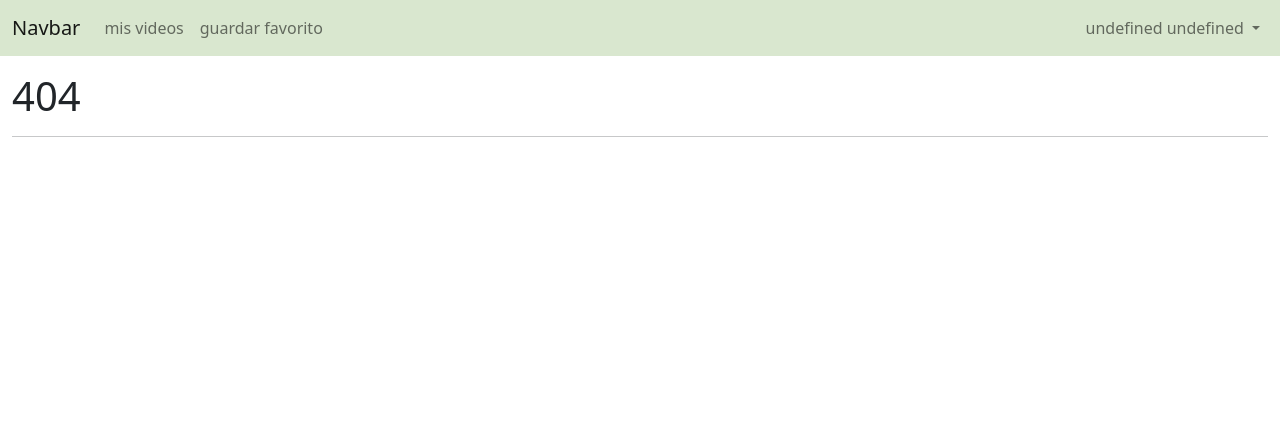
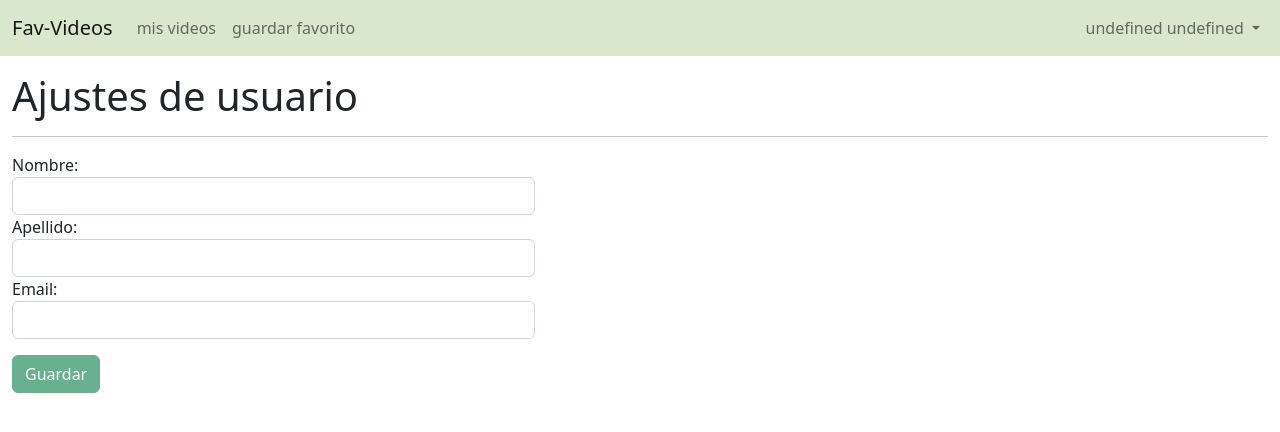
Before and after one commit to N4than13L/master-fullstack-con-symfony, an Angular app in the folder app-videos-angular/: page /ajustes in a window 1280 px wide. Before the commit this address had no page. Shown: the top 432 px of the page. Built offline with nearby package versions, Linux system fonts and the light colour scheme.

Commit message:
agregando logica para ver y actualizar usuario e importando cosas en el video-newComponent

```diff
--- a/app-videos-angular/src/app/app.component.html
+++ b/app-videos-angular/src/app/app.component.html
@@ -1,17 +1,17 @@
 <nav class="navbar navbar-expand-lg" style="background-color: rgb(217, 231, 207)">
     <div class="container-fluid">
-        <a class="navbar-brand" href="#">Navbar</a>
+        <a class="navbar-brand" [routerLink]="['/inicio']">Fav-Videos</a>
         <button class="navbar-toggler" type="button" data-bs-toggle="collapse" data-bs-target="#navbarSupportedContent"
             aria-controls="navbarSupportedContent" aria-expanded="false" aria-label="Toggle navigation">
             <span class="navbar-toggler-icon"></span>
         </button>
         <div class="collapse navbar-collapse" id="navbarSupportedContent">
-            <ul *ngIf="identity" class="navbar-nav me-auto mb-2 mb-lg-0">
+            <ul class="navbar-nav me-auto mb-2 mb-lg-0" *ngIf="identity">
                 <li class="nav-item">
                     <a class="nav-link" aria-current="page" [routerLink]="['/inicio']">mis videos</a>
                 </li>
                 <li class="nav-item">
-                    <a class="nav-link" href="#">guardar favorito</a>
+                    <a class="nav-link" [routerLink]="['/video-favorito']">guardar favorito</a>
                 </li>
             </ul>
 
@@ -25,14 +25,14 @@
             </ul>
 
 
-            <ul class="navbar-nav navbar-right">
+            <ul class="navbar-nav navbar-right" *ngIf="identity">
                 <li class="nav-item dropdown">
                     <a class="nav-link dropdown-toggle" href="#" role="button" data-bs-toggle="dropdown"
                         aria-expanded="false">
                         {{identity.name + ' ' + identity.surname}}
                     </a>
                     <ul class="dropdown-menu">
-                        <li><a class="dropdown-item" href="#">ajustes</a></li>
+                        <li><a class="dropdown-item" [routerLink]="['/ajustes']">ajustes</a></li>
                         <li><a class="dropdown-item" [routerLink]="['/logout/sure']">salir</a></li>
 
                     </ul>
--- a/app-videos-angular/src/app/app.module.ts
+++ b/app-videos-angular/src/app/app.module.ts
@@ -12,6 +12,8 @@ import { RegisterComponent } from './components/register/register.component';
 import { LoginComponent } from './components/login/login.component';
 
 import { FormsModule } from '@angular/forms';
+import { UserEditComponent } from './components/user-edit/user-edit.component';
+import { VideoNewwComponent } from './components/video-neww/video-neww.component';
 
 @NgModule({
   declarations: [
@@ -19,7 +21,9 @@ import { FormsModule } from '@angular/forms';
     HomeComponent,
     ErrorComponent,
     RegisterComponent,
-    LoginComponent
+    LoginComponent,
+    UserEditComponent,
+    VideoNewwComponent
   ],
   imports: [
     BrowserModule,
--- a/app-videos-angular/src/app/app.routing.ts
+++ b/app-videos-angular/src/app/app.routing.ts
@@ -6,6 +6,8 @@ import { RegisterComponent } from "./components/register/register.component"
 import { HomeComponent } from "./components/home/home.component"
 import { ErrorComponent } from "./components/error/error.component"
 
+import { UserEditComponent } from "./components/user-edit/user-edit.component"
+import { VideoNewwComponent } from "./components/video-neww/video-neww.component"
 
 const appRoutes: Routes = [
     { path: '', component: HomeComponent },
@@ -13,6 +15,8 @@ const appRoutes: Routes = [
     { path: 'login', component: LoginComponent },
     { path: 'logout/:sure', component: LoginComponent },
     { path: 'registro', component: RegisterComponent },
+    { path: 'ajustes', component: UserEditComponent },
+    { path: 'video-favorito', component: VideoNewwComponent },
     { path: 'error', component: ErrorComponent },
     { path: '**', component: ErrorComponent }
 ]
--- a/app-videos-angular/src/app/components/home/home.component.html
+++ b/app-videos-angular/src/app/components/home/home.component.html
@@ -1,4 +1,15 @@
 <div class="container-fluid mt-3">
     <h1>{{Pagetitle}}</h1>
     <hr />
+
+    <div class="jumbotron">
+        <h1 class="display-4">Hello, world!</h1>
+        <p class="lead">This is a simple hero unit, a simple jumbotron-style component for calling extra attention to
+            featured content or information.</p>
+        <hr class="my-4">
+        <p>It uses utility classes for typography and spacing to space content out within the larger container.</p>
+
+        <a class="btn btn-primary btn-lg" [routerLink]="['/login']" role="button">logueate aquí</a>
+        <a class="btn btn-success btn-lg" [routerLink]="['/registro']" role="button">Registrate</a>
+    </div>
 </div>
--- a/app-videos-angular/src/app/components/home/home.component.ts
+++ b/app-videos-angular/src/app/components/home/home.component.ts
@@ -8,6 +8,7 @@ import { Component, OnInit } from '@angular/core';
 export class HomeComponent implements OnInit {
   public Pagetitle: string
 
+
   constructor() {
     this.Pagetitle = "Inicio"
   }
--- /dev/null
+++ b/app-videos-angular/src/app/components/user-edit/user-edit.component.html
@@ -0,0 +1,46 @@
+<div class="container-fluid mt-3">
+    <h1>{{Pagetitle}}</h1>
+    <hr />
+
+    <div class="alert alert-success col-md-5 mt-3" *ngIf="status == 'success'">
+        Has actualizado tus tados
+    </div>
+    <div class="alert alert-danger col-md-5 mt-3" *ngIf="status == 'error'">
+        Upps algo anda mal.
+    </div>
+
+    <form class="col-md-5 ml-0 pl-0" #userEditForm="ngForm" (ngSubmit)=" onSubmit(userEditForm)">
+        <div class="form-group">
+            <label for="name">Nombre:</label>
+            <input type="text" name="name" class="form-control" #name="ngModel" [(ngModel)]="user.name" required />
+
+            <small *ngIf="!name.valid && name.touched" class="invalid-feedback d-block">
+                El nombre es requerido
+            </small>
+
+        </div>
+
+        <div class="form-group">
+            <label for="surname">Apellido:</label>
+            <input type="text" name="surname" class="form-control" #surname="ngModel" [(ngModel)]="user.surname"
+                required />
+
+            <small *ngIf="!surname.valid && surname.touched" class="invalid-feedback d-block">
+                La contrasena es requerida
+            </small>
+        </div>
+
+        <div class="form-group">
+            <label for="email">Email:</label>
+            <input type="email" name="email" class="form-control" #email="ngModel" [(ngModel)]="user.email" required />
+
+            <small *ngIf="!email.valid && email.touched" class="invalid-feedback d-block">
+                Email requerido
+            </small>
+        </div>
+
+        <input type="submit" value="Guardar" class="btn btn-success mt-3" [disabled]="userEditForm.invalid" />
+    </form>
+
+
+</div>
--- /dev/null
+++ b/app-videos-angular/src/app/components/user-edit/user-edit.component.ts
@@ -0,0 +1,56 @@
+import { Component, OnInit } from '@angular/core';
+import { User } from 'src/app/models/user';
+import { UserService } from 'src/app/services/user.service';
+
+@Component({
+  selector: 'app-user-edit',
+  templateUrl: './user-edit.component.html',
+  styleUrls: ['./user-edit.component.css'],
+  providers: [UserService]
+})
+
+export class UserEditComponent implements OnInit {
+  public Pagetitle: string
+  public user: User
+  public status: string | any
+
+
+  public identity: any
+  public token: any
+
+
+  constructor(private _userService: UserService) {
+    this.Pagetitle = "Ajustes de usuario"
+    this.identity = this._userService.getIdentity()
+    this.token = this._userService.getToken()
+    this.user = new User(this.identity.sub, this.identity.name, this.identity.surname,
+      this.identity.email, '', 'ROLE_USER', '')
+  }
+
+  ngOnInit(): void {
+  }
+
+  onSubmit(form: any) {
+    this._userService.update(this.token, this.user).subscribe(
+      response => {
+        if (response && response.status == "success") {
+          this.status = "success"
+
+          this.identity = response.user
+          this.user = response.user
+
+          localStorage.setItem('identity', JSON.stringify(this.identity))
+          console.log(response)
+
+        } else {
+          this.status = "error"
+        }
+
+      }, error => {
+        this.status = "error"
+        console.log(error)
+      }
+    )
+  }
+
+}
--- /dev/null
+++ b/app-videos-angular/src/app/components/video-neww/video-neww.component.html
@@ -0,0 +1,5 @@
+<div class="container-fluid mt-3">
+    <h1>{{Pagetitle}}</h1>
+    <hr />
+
+</div>
--- /dev/null
+++ b/app-videos-angular/src/app/components/video-neww/video-neww.component.ts
@@ -0,0 +1,31 @@
+import { Component, OnInit } from '@angular/core';
+import { Router, ActivatedRoute, Params } from "@angular/router"
+import { UserService } from 'src/app/services/user.service';
+import { Video } from 'src/app/models/video';
+
+
+@Component({
+  selector: 'app-video-neww',
+  templateUrl: './video-neww.component.html',
+  styleUrls: ['./video-neww.component.css'],
+  providers: [UserService]
+})
+
+export class VideoNewwComponent implements OnInit {
+  public Pagetitle: string
+  public identity: any
+  public token: any
+  public video: Video | any
+
+  constructor(private _router: Router, _route: ActivatedRoute,
+    private _userService: UserService) {
+    this.Pagetitle = "Videos favoritos"
+    this.identity = this._userService.getIdentity()
+    this.token = this._userService.getToken()
+  }
+
+  ngOnInit(): void {
+    this.video = new Video(1, this.identity.sub, '', '', '', '', '')
+  }
+
+}
--- a/app-videos-angular/src/app/services/user.service.ts
+++ b/app-videos-angular/src/app/services/user.service.ts
@@ -44,6 +44,17 @@ export class UserService {
         return this._http.post(this.url + 'login', params, { headers: headers })
     }
 
+    update(token: any, user: any): Observable<any> {
+        let json = JSON.stringify(user)
+        let params = 'json=' + json
+
+        let headers = new HttpHeaders().set('Content-Type', 'application/x-www-form-urlencoded')
+            .set("Authorization", token)
+
+        return this._http.put(this.url + 'user/edit', params, { headers: headers })
+
+    }
+
     getIdentity() {
         let identity = JSON.parse(localStorage.getItem('identity') || "{}")
 
```
Also changed, not shown: app-videos-angular/src/app/components/user-edit/user-edit.component.css (added), app-videos-angular/src/app/components/video-neww/video-neww.component.css (added), 2 other files (tests, documents, lock files or other folders).
